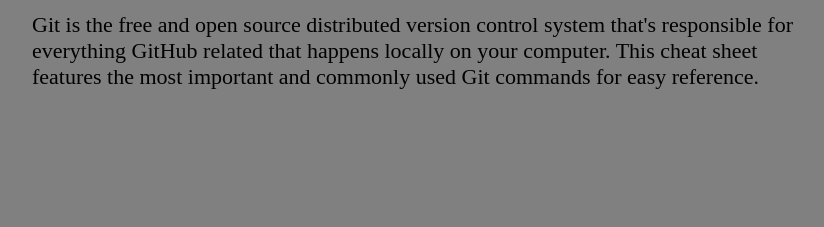
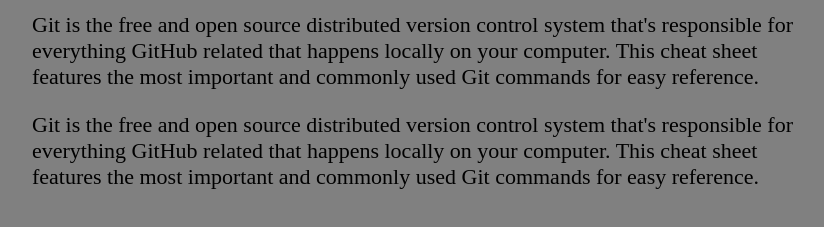
Before and after one commit to elboudalicoding/newProject02, a plain HTML site: page index.html in a window 1280 px wide. Shown: the part 113-340 px from the top of the page, without its empty margins (208-1032 px from the left). Drawn offline with Linux system fonts and the light colour scheme.

Commit message:
add parag

```diff
--- a/index.html
+++ b/index.html
@@ -11,5 +11,8 @@
     <p>Git is the free and open source distributed version control system that's responsible for everything GitHub
         related that happens locally on your computer. This cheat sheet features the most important and commonly
         used Git commands for easy reference.</p>
+        <p>Git is the free and open source distributed version control system that's responsible for everything GitHub
+            related that happens locally on your computer. This cheat sheet features the most important and commonly
+            used Git commands for easy reference.</p>
 </body>
 </html>
```
